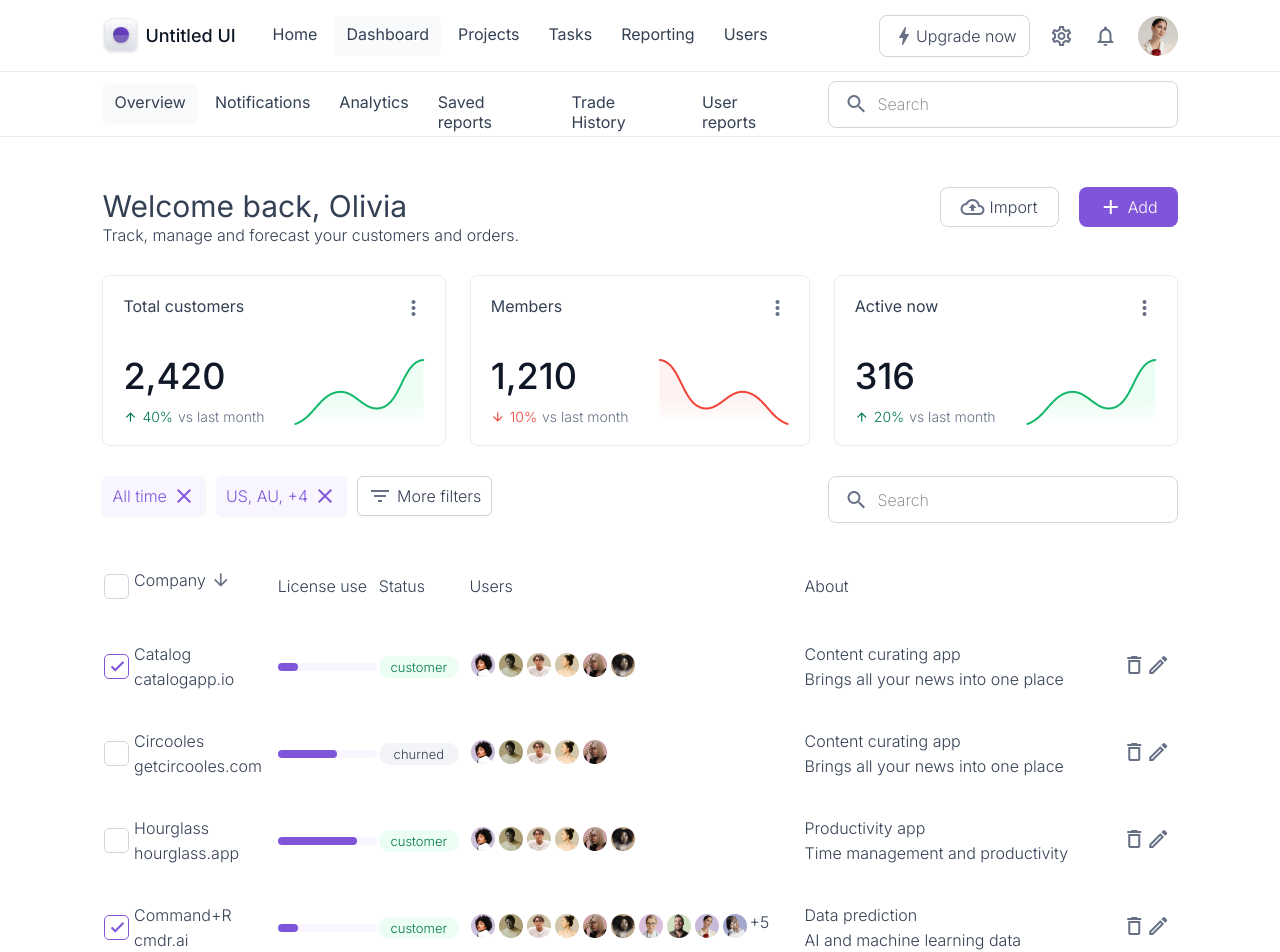
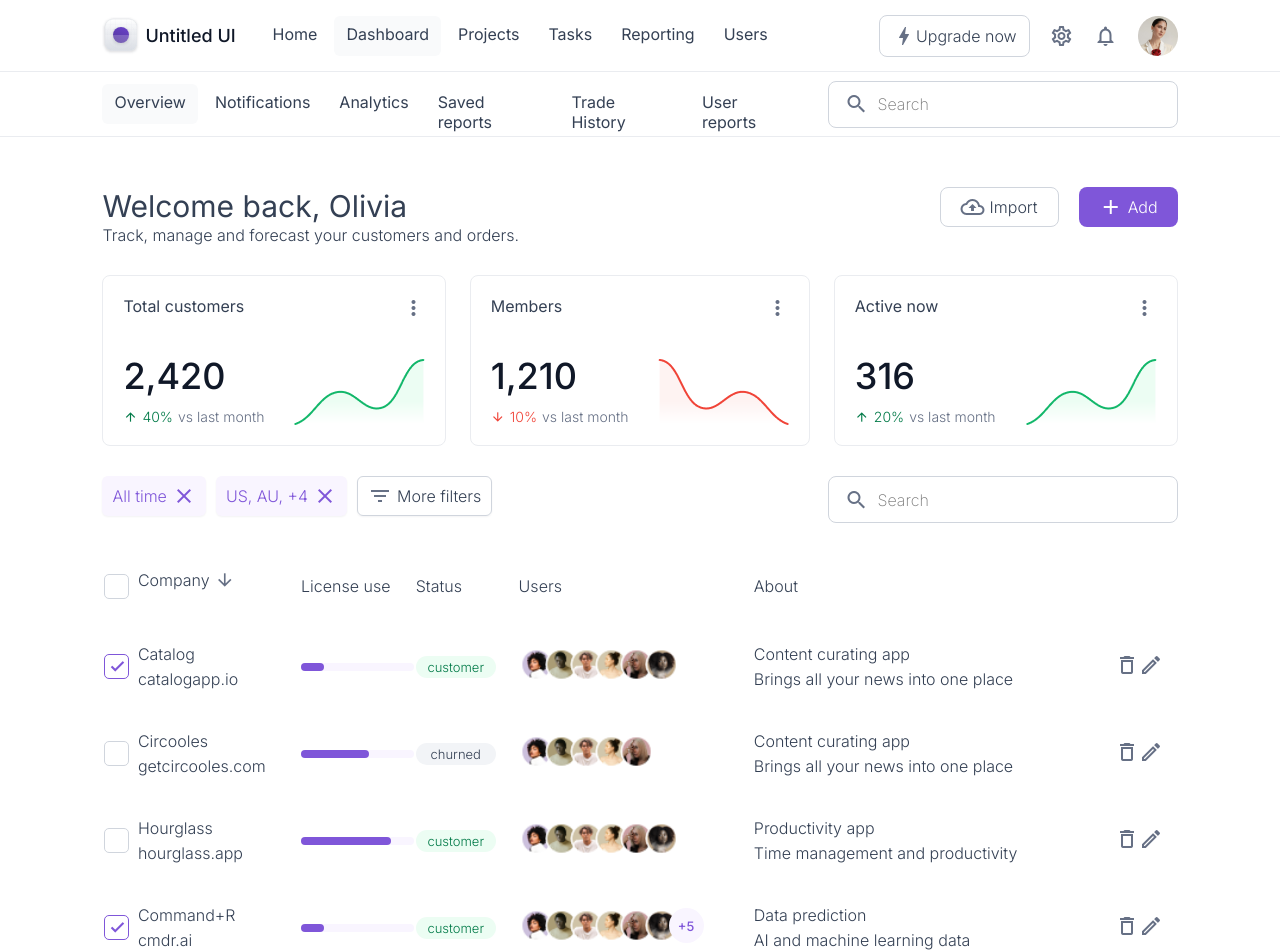
Before and after one commit to JoshAnaba/untitled-dashboard, a Nuxt app: page /dashboard in a window 1280 px wide. Shown: the top 952 px of the page. Built offline with nearby package versions, Linux system fonts and the light colour scheme.

Commit message:
fixed image row issue

```diff
--- a/assets/styles/global.css
+++ b/assets/styles/global.css
@@ -9,6 +9,7 @@
   --border-one: #eaecf0;
   --success: #027A48;
   --failure: #F04438;
+  --purple-lightest: #f9f5ff;
 }
 
 * {
--- a/components/CustomCheckbox.vue
+++ b/components/CustomCheckbox.vue
@@ -1,8 +1,11 @@
 <template>
   <div>
     <div v-if="checked" class="checkbox checked" @click="toggleCheck()">
-      <div class="material-icons">
+      <div v-if="!header" class="material-icons">
         check
+      </div>
+      <div v-else class="material-icons">
+        remove
       </div>
     </div>
     <div v-else class="checkbox" @click="toggleCheck()" />
@@ -13,6 +16,10 @@
 export default {
   props: {
     checked: {
+      type: Boolean,
+      default: () => false
+    },
+    header: {
       type: Boolean,
       default: () => false
     }
--- a/components/ImageRow.vue
+++ b/components/ImageRow.vue
@@ -1,9 +1,11 @@
 <template>
   <div class="image-row-ctn">
-    <div v-for="(img, index) in images" :key="index" class="img-ctn">
-      <img v-show="index <= users" :src="require(`@/assets/images/pngs/${img}.png`)" alt="">
+    <div v-for="(img, index) in images.slice(0, 6)" v-show="index <= users" :key="index" class="img-ctn" :style="`z-index:${index}`">
+      <img :src="require(`@/assets/images/pngs/${img}.png`)" alt="">
     </div>
-    {{users>5 ? `+${users-5}` : ''}}
+    <div v-if="users>5" class="remaining-user-ctn" :style="`z-index: ${users+1}`">
+      {{users>5 ? `+${users-5}` : ''}}
+    </div>
   </div>
 </template>
 
@@ -28,5 +30,37 @@ export default {
 <style scoped>
 .image-row-ctn {
   display: flex;
+  position: relative;
+}
+
+.img-ctn {
+  /* position: absolute; */
+  max-width: 25px;
+  min-width: 25px;
+}
+
+.img-ctn img {
+  min-width: 35px;
+  max-width: 35px;
+  min-height: 35px;
+  max-height: 35px;
+  border: 1px solid transparent;
+  border-radius: 50%;
+}
+
+.remaining-user-ctn {
+  min-width: 35px;
+  max-width: 35px;
+  min-height: 35px;
+  max-height: 35px;
+  border: 1px solid transparent;
+  border-radius: 50%;
+  display: flex;
+  align-items: center;
+  justify-content: center;
+  color: var(--primary-purple);
+  font-size: 13px;
+  background: var(--purple-lightest);
+  font-weight: 500;
 }
 </style>
--- a/pages/dashboard.vue
+++ b/pages/dashboard.vue
@@ -59,7 +59,7 @@
         <table>
         <tr class="table-header">
           <td>
-            <CustomCheckbox :checked="allChecked" @toggle-check="checkAll()" />
+            <CustomCheckbox :checked="allChecked" :header="true" @toggle-check="checkAll()" />
           </td>
           <td class="flexed-td">
             <span>
@@ -355,7 +355,8 @@ export default {
 }
 
 .dashboard-ctn > .bottom .top .lhs button:not(.filters button) {
-  background: #f9f5ff;
+  background: var(--purple-lightest);
+  font-weight: 500;
   box-shadow: 0px 1px 2px rgba(16, 24, 40, 0.05);
   gap: 5px;
 }
```
